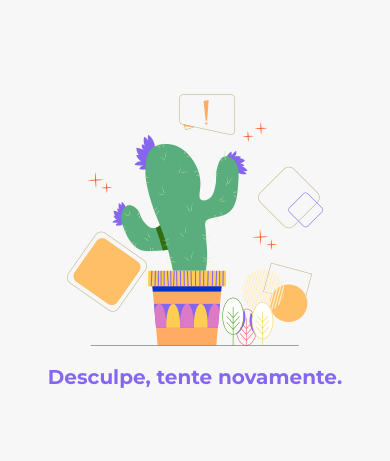
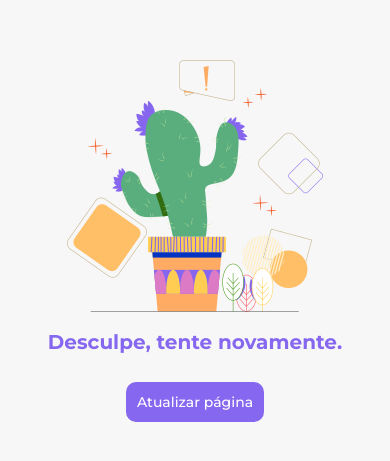
Before and after one commit to plmsz/frontend-challange-react, a React (Create React App) app in the folder sorteio/: page /error in a window 390 px wide. Shown: the part 175-636 px from the top of the page. Built offline with nearby package versions, Linux system fonts and the light colour scheme.

Commit message:
-  :lipsteack: feat: página  error responsividade

```diff
--- a/sorteio/src/pages/Error/index.tsx
+++ b/sorteio/src/pages/Error/index.tsx
@@ -2,8 +2,11 @@ import { Container, Heading } from '../../styles/CommonUi'
 import illustrationErrorSmall from '../../assets/something-went-wrong-256.png'
 import illustrationErrorMedium from '../../assets/something-went-wrong-412.png'
 import illustrationError from '../../assets/something-went-wrong-512.png'
+import { Button } from '../../components/Button'
+import { Link, useNavigate } from 'react-router-dom'
 
 export function Error() {
+  const nagigate = useNavigate()
   return (
     <Container>
       <picture>
@@ -13,6 +16,9 @@ export function Error() {
         <img src={illustrationError} alt='' />
       </picture>
       <Heading>Desculpe, tente novamente.</Heading>
+      <Button type='button' onClick={() => nagigate('/')}>
+        Atualizar página
+      </Button>
     </Container>
   )
 }
--- a/sorteio/src/styles/CommonUi.ts
+++ b/sorteio/src/styles/CommonUi.ts
@@ -7,8 +7,13 @@ export const Container = styled.div`
   align-items: center;
   justify-content: center;
   text-align: center;
-  height: 100vh;
+  min-height: 100vh;
   background-color: ${backgroundSecondary};
+  @media (min-width: 768px) and (max-width: 1024px) {
+    picture {
+      height: 75vh;
+    }
+  }
 `
 export const Heading = styled.h1`
   color: ${quinaColor};
```
